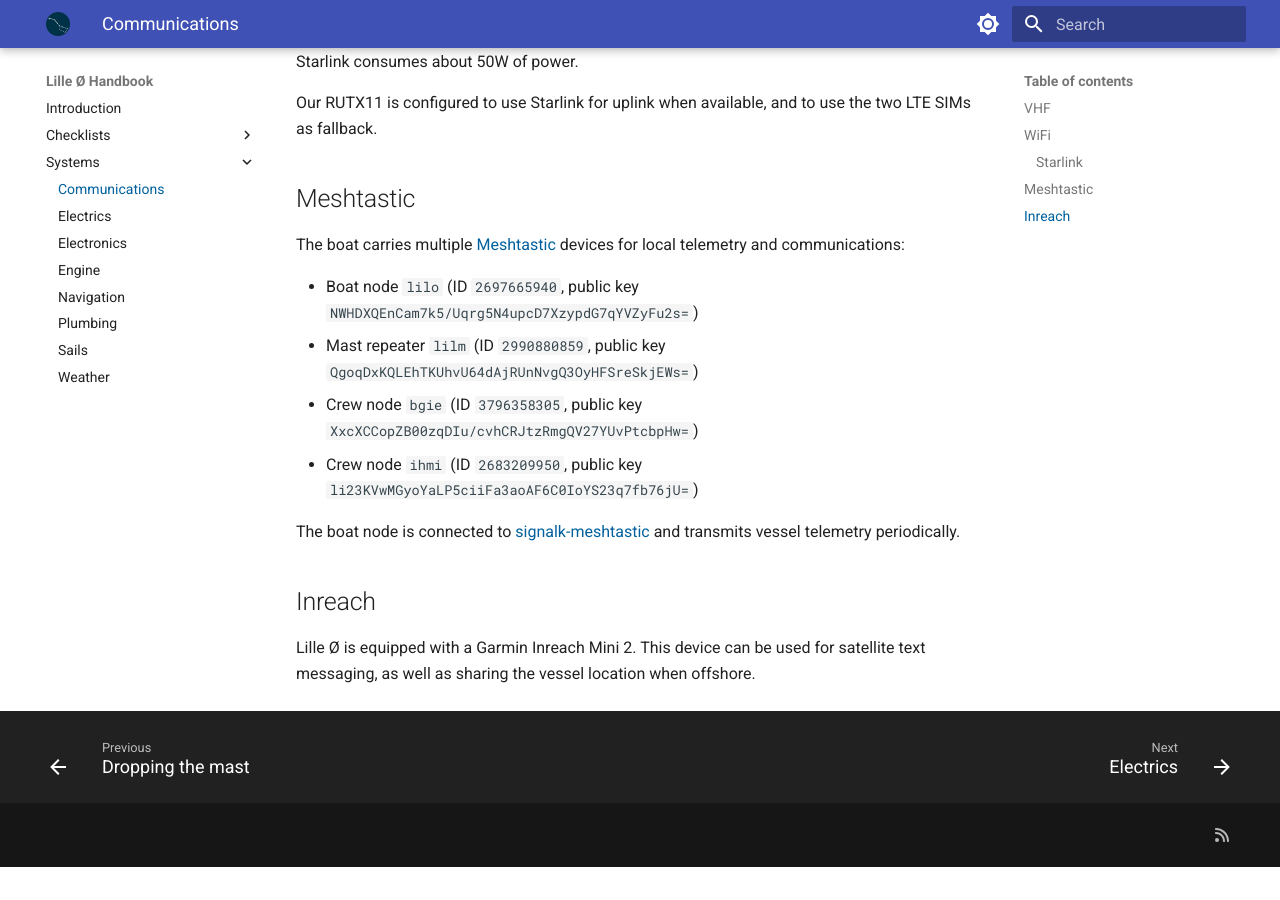
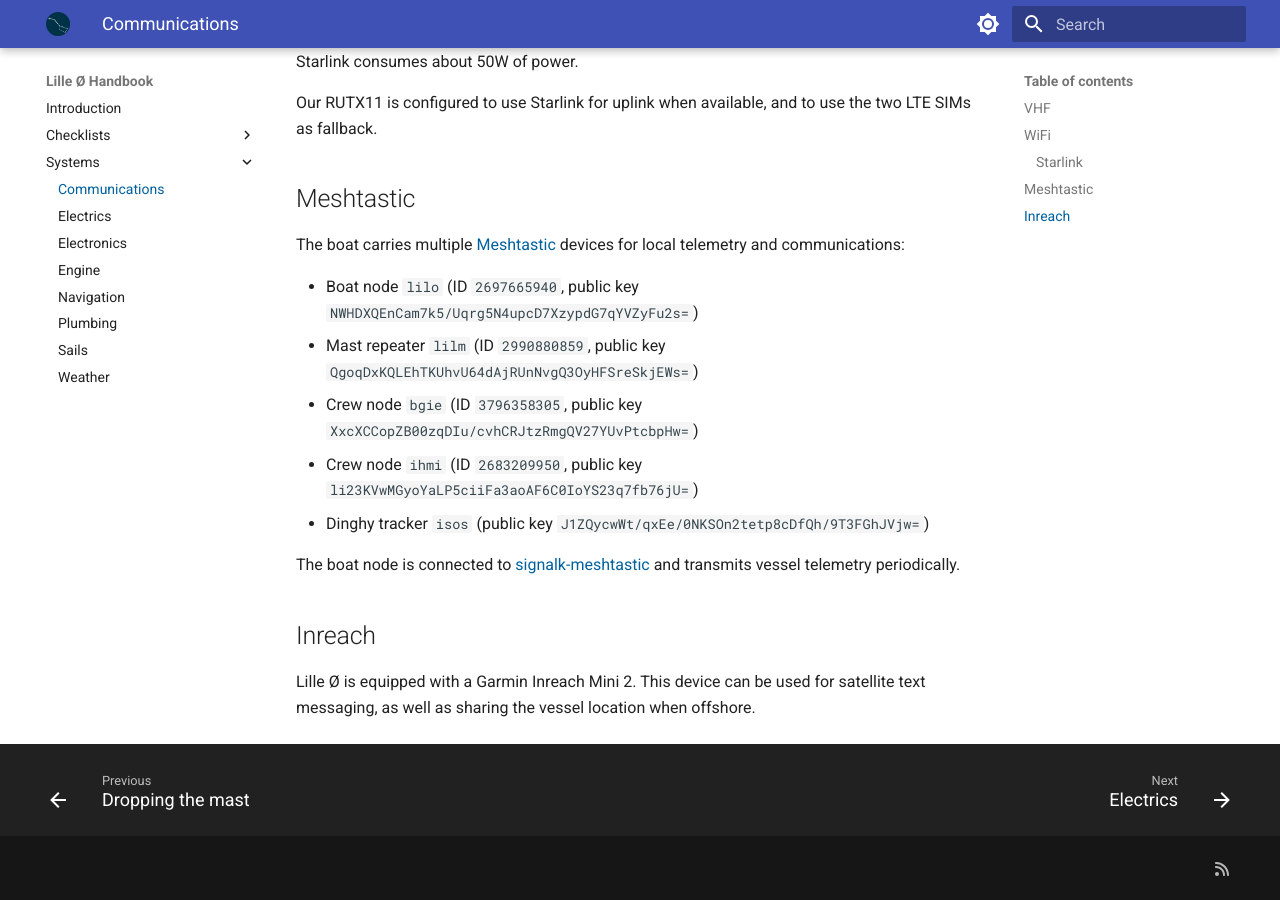
Before and after one commit to meri-imperiumi/handbook, an MkDocs documentation site: the page built from docs/systems/communications.md, in a window 1280 px wide and 900 px high, scrolled down 922 px. Built offline with MkDocs 1.6.1 and Material for MkDocs 9.7.7, drawn with Linux system fonts in a browser that asks for light colours; before the commit the page ends 1789 px from its top, so only the background shows below that.

Commit message:
Document dinghy tracker

```diff
--- a/docs/systems/communications.md
+++ b/docs/systems/communications.md
@@ -42,6 +42,7 @@
 * Mast repeater `lilm` (ID `2990880859`, public key `QgoqDxKQLEhTKUhvU64dAjRUnNvgQ3OyHFSreSkjEWs=`)
 * Crew node `bgie` (ID `3796358305`, public key `XxcXCCopZB00zqDIu/cvhCRJtzRmgQV27YUvPtcbpHw=`)
 * Crew node `ihmi` (ID `2683209950`, public key `li23KVwMGyoYaLP5ciiFa3aoAF6C0IoYS23q7fb76jU=`)
+* Dinghy tracker `isos` (public key `J1ZQycwWt/qxEe/0NKSOn2tetp8cDfQh/9T3FGhJVjw=`)
 
 The boat node is connected to [signalk-meshtastic](https://github.com/meri-imperiumi/signalk-meshtastic#readme) and transmits vessel telemetry periodically.
 
```
Also changed, not shown: docs/checklists/05_shore.md (+1 -0 lines).
